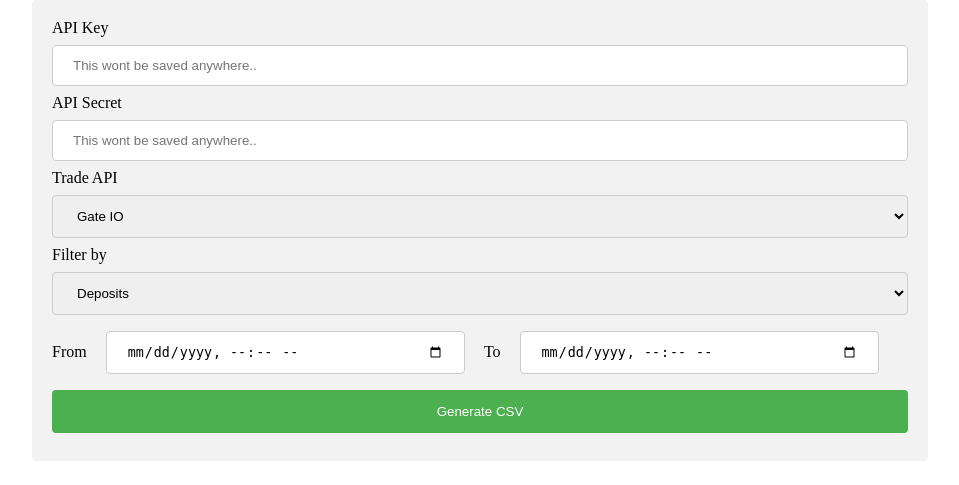
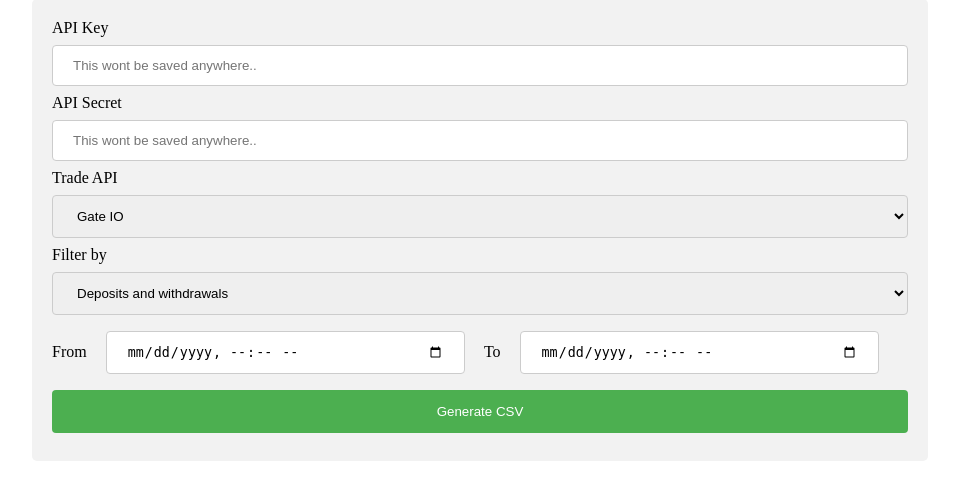
Before and after one commit to walimike/lt-capitol, a Flask app: page / in a window 1280 px wide. Shown: the part 162-647 px from the top of the page, without its empty margins (160-1119 px from the left). Run offline with Flask 2, Linux system fonts and the light colour scheme.

Commit message:
fix deposits and withdrawals

```diff
--- a/app/templates/index.html
+++ b/app/templates/index.html
@@ -35,9 +35,8 @@
 
             <label for="apiaction">Filter by</label>
             <select id="apiaction" name="apiaction">
-            <option value="deposits">Deposits</option>
+            <option value="deposits">Deposits and withdrawals</option>
             <option value="spottrades">Spot trades</option>
-            <option value="withdrawals">Withdrawals</option>
             <option value="pnl">PNL (for margin trades)</option>
             <option value="lending">Lending history</option>
             <option value="referal">Referal commissions</option>
```
